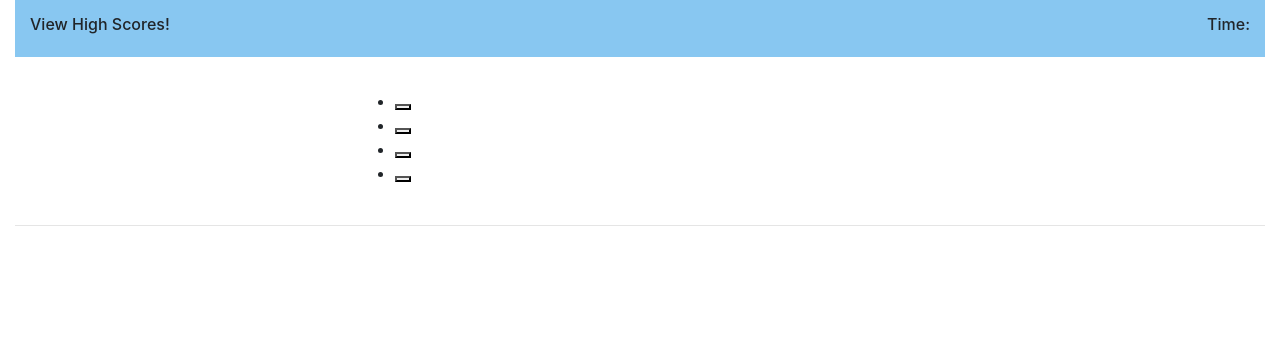
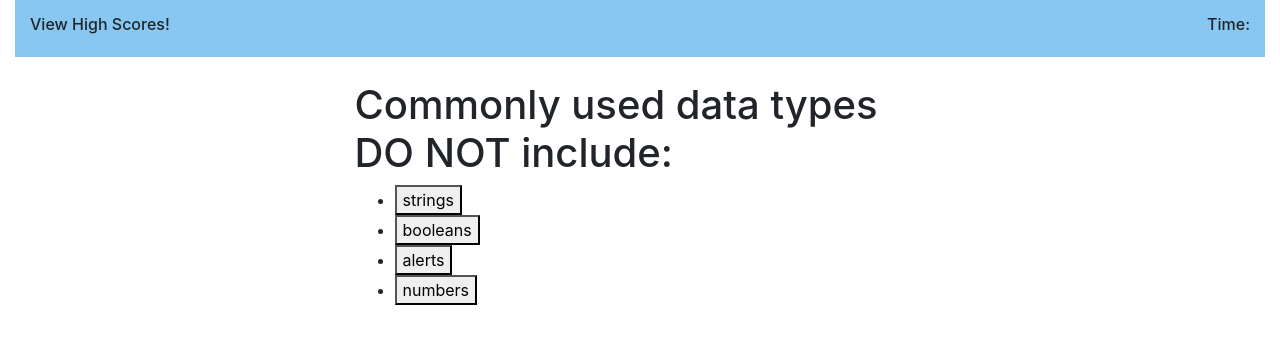
Before and after one commit to nkleinmann/04-Web-APIs-NK, a plain HTML site: page index.html in a window 1280 px wide. Both pictures are taken after a click on the button "Start Quiz!". Shown: the top 344 px of the page. Drawn offline with nearby package versions, Linux system fonts and the light colour scheme.

Commit message:
showQuestion() and checkAnswer()

```diff
--- a/index.html
+++ b/index.html
@@ -53,10 +53,10 @@
                 <section class="col-6">
                     <h1 class="uniqueQuestion"></h1>
                     <ul id="answerList">
-                        <li><button class="button-1"></button></li>
-                        <li><button class="button-2"></button></li>
-                        <li><button class="button-3"></button></li>
-                        <li><button class="button-4"></button></li>
+                        <li><button class="button-1 questionButton" data-index="0"></button></li>
+                        <li><button class="button-2 questionButton" data-index="1"></button></li>
+                        <li><button class="button-3 questionButton" data-index="2"></button></li>
+                        <li><button class="button-4 questionButton" data-index="3"></button></li>
                     </ul>
                 </section>
                 <div class="col-3"></div>
--- a/script.js
+++ b/script.js
@@ -1,7 +1,7 @@
 // makes sure everything is loaded before running JavaScript
 $(document).ready(function () {
     // need to declare timer
-    // need to declare score
+    let score = 0;
 
     //Storing all the questions
     // Resource: https://stackoverflow.com/questions/37252041/storing-quiz-questions-in-array-of-objects
@@ -42,6 +42,26 @@ $(document).ready(function () {
     //     }
     // }
 
+    let questionIndex = 0;
+
+    function showQuestion() {
+        $("h1.uniqueQuestion").text(questionList[questionIndex].question);
+        for (let i = 0; i < questionList[questionIndex].choices.length; i++) {
+            $(".button-"+(i+1)).text(questionList[questionIndex].choices[i]);
+        }
+    }
+
+
+    function checkAnswer() {
+        if (questionList[questionIndex].answer === $(this).data("index")) {
+            score++;
+        }
+        console.log(score);
+        questionIndex++;
+        showQuestion();
+        }
+
+    $(".questionButton").on("click", checkAnswer);
 
     // when start button click, screen changes to question page
     $("#button-start").on("click", function () {
@@ -50,6 +70,7 @@ $(document).ready(function () {
         $("#startPage").hide();
         $("#questionPage").show();
         // getQuestions();
+        showQuestion();
     })
     console.log(questionList);
 
```
